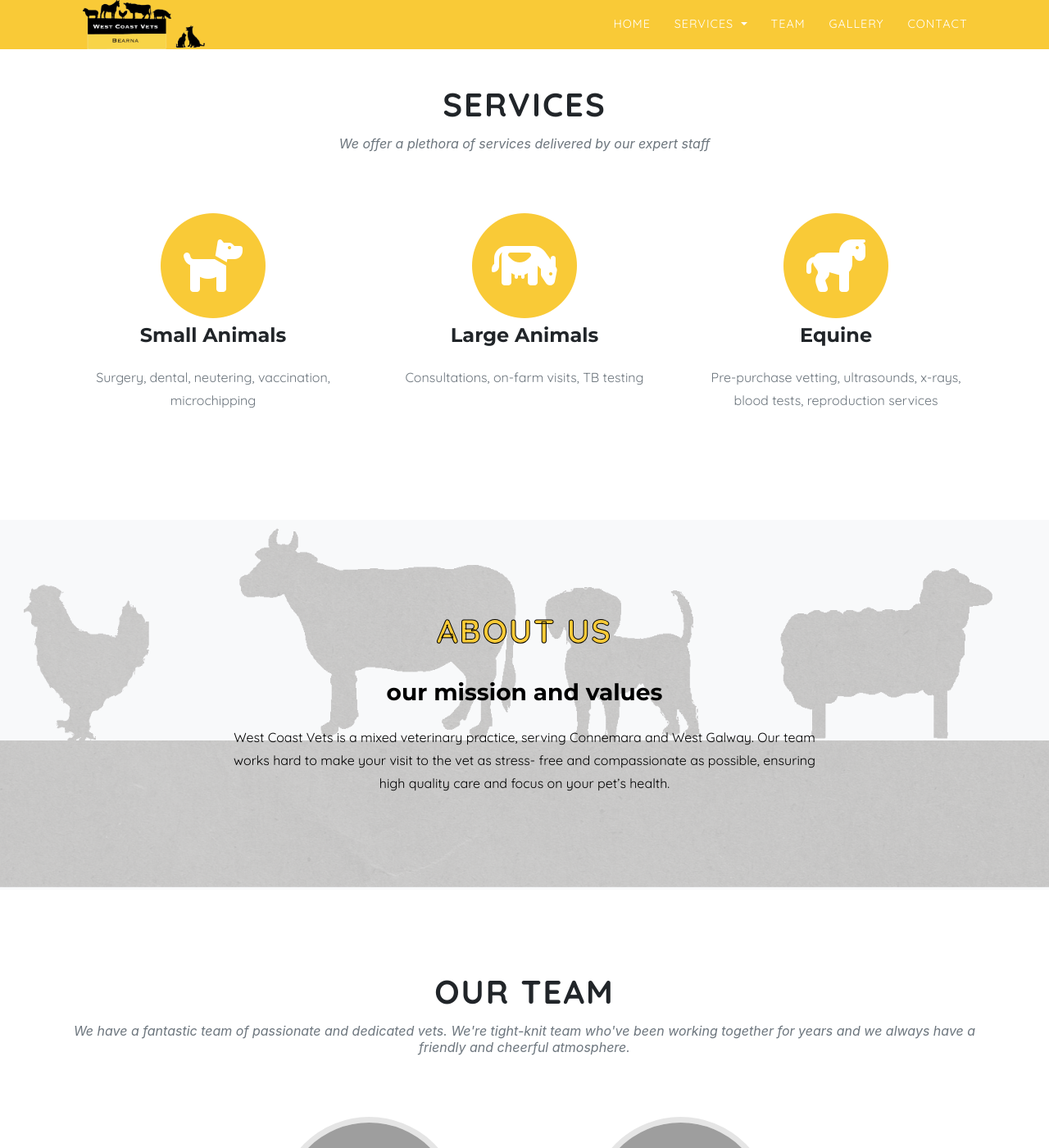
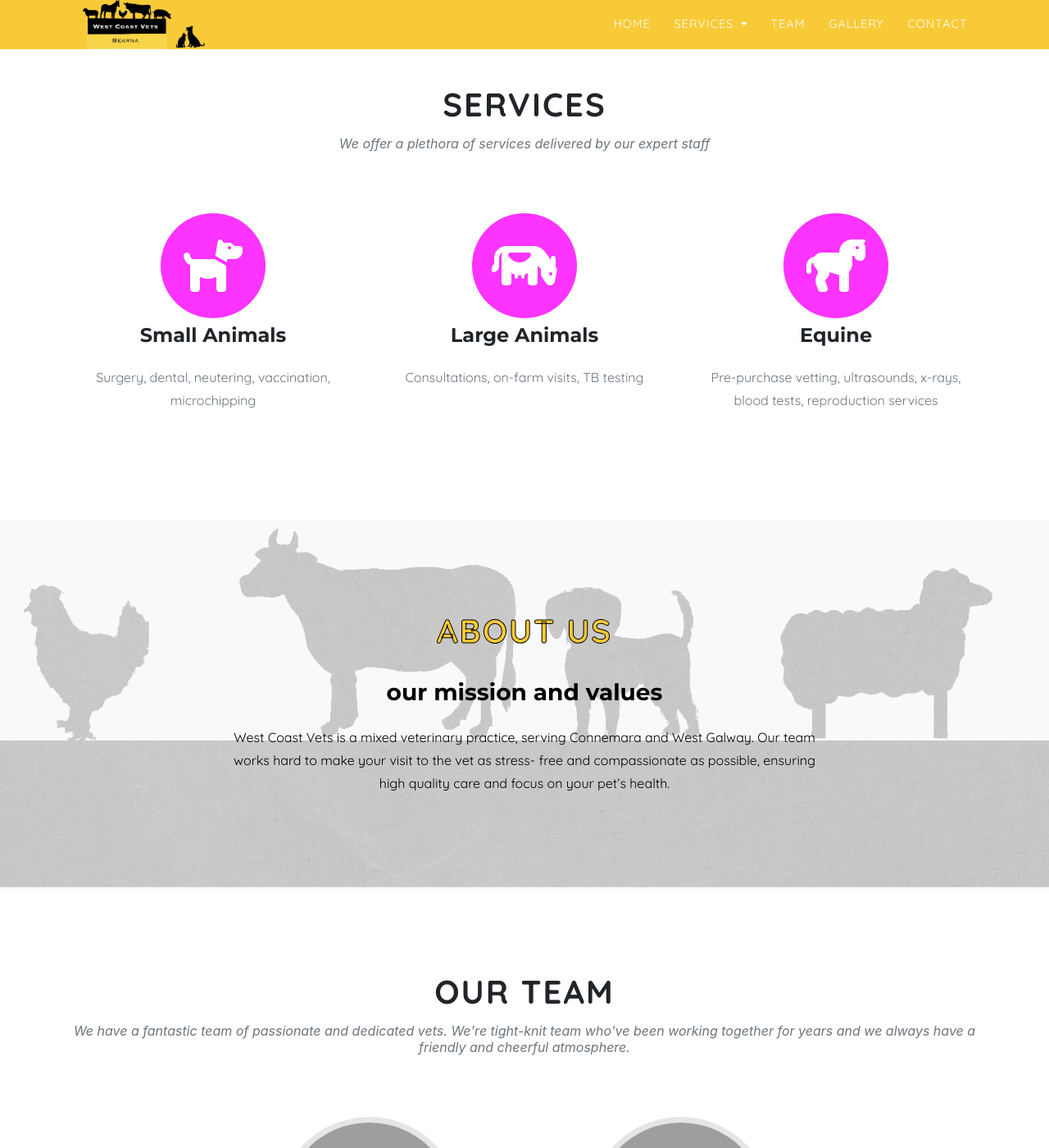
Before and after one commit to EigerEx/westcoastvets, a Jekyll site: the page built from index.md, in a window 1280 px wide and 1400 px high, scrolled down 864 px. Shown: the whole window at 82% size. Built offline with Jekyll 4.4.1, drawn with Linux system fonts in a browser that asks for light colours; nearby versions of some CDN libraries; some web fonts are replaced; grey boxes are pictures that could not be loaded.

Commit message:
epicify the masthead service links

```diff
--- a/_data/sitetext.yml
+++ b/_data/sitetext.yml
@@ -16,11 +16,11 @@
       - name: services
         title: What we do
         icon: fas fa-dog
-        buttonlink: #services
+        buttonlink: "#services"
       - name: contact
         title: Emergency
         icon: fas fa-bolt
-        buttonlink: #contact
+        buttonlink: "#contact"
 
   services:
     section: services
--- a/_includes/photogallery.html
+++ b/_includes/photogallery.html
@@ -2,7 +2,7 @@
   <div class="gallery">
     <div class="row text-center">
       {% for image in site.data.sitetext[site.locale].gallery.images %}
-      <div class="col-lg-3 col-md-4 col-sm-6 container gallery-panel img-fluid ">
+      <div class="col-lg-3 col-md-4 col-sm-6 container gallery-panel img-fluid">
         <img class="gallery-image rounded" src="{{ image.image_path }}" alt="{{ image.title }}"/>
       </div>
       {% endfor %}
--- a/_includes/services.html
+++ b/_includes/services.html
@@ -14,13 +14,11 @@
     <div class="row text-center">
     {% for service in site.data.sitetext[site.locale].services.list %}
       <div class="col-md-4">
-        <span class="fa-stack fa-4x">
-          {% if service.image %}
-            <a href="{{service.link}}"><img class="service-image mx-auto img-fluid rounded-circle " src="{{ service.image }}" alt="{{ service.alt | default ""}}"></a>
-          {% elsif service.icon %}
-            <a href="{{service.link}}"><i class="fas fa-circle fa-stack-2x service-icon"></i></a>
-            <a href="{{service.link}}"><i class="{{ service.icon | default: "fas fa-shopping-cart" }} fa-stack-1x fa-inverse"></i></a>
-          {% endif %}
+        <span class="fa-stack fa-4x service-hyperlink">
+          <a href="{{service.link}}"><i class="fas fa-circle fa-stack-2x service-icon service-hyperlink"></i></a>
+          <a href="{{service.link}}"><i class="fas fa-circle fa-stack-2x secret-service"></i></a>
+          <a href="{{service.link}}"><i class="{{ service.icon | default: "fas fa-shopping-cart" }} fa-stack-1x fa-inverse"></i></a>
+          <a href="{{service.link}}"><i class="{{ service.icon }} fa-stack-1x fa-inverse fa-beat secret-service-icon"></i></a>
         </span>
           <h4 class="service-heading">{{ service.title | markdownify }}</h4>
           <div class="text-muted">{{ service.desc | markdownify }}</div>
--- a/_sass/layout/_services.scss
+++ b/_sass/layout/_services.scss
@@ -1,8 +1,29 @@
-// Styling for the services section
+// Styling for the services sections
 .services {
   position: relative;
   padding: 0;
   list-style: none;
+  // hidden icon to display on hover
+  .secret-service{
+    display: none;
+    color: $yellow;
+    z-index: 2;
+  }
+  .secret-service-icon{
+    display: none;
+    color: $pink;
+    z-index: 2;
+  }
+  .service-hyperlink.service-icon{
+    color: $pink;
+  }
+  // Display hidden icon!
+  .service-hyperlink:hover .secret-service{
+    display: inline;
+  }
+  .service-hyperlink:hover .secret-service-icon{
+    display: inline;
+  }
   .services-heading {
     margin: 15px 0;
     text-transform: none;
```
